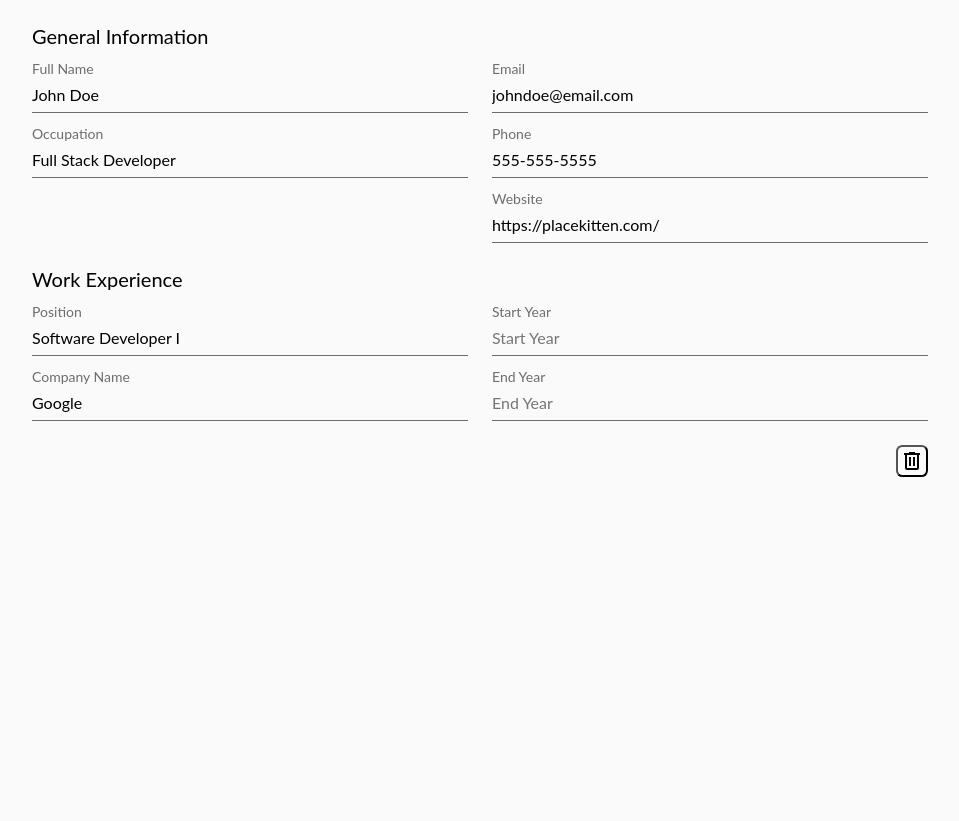
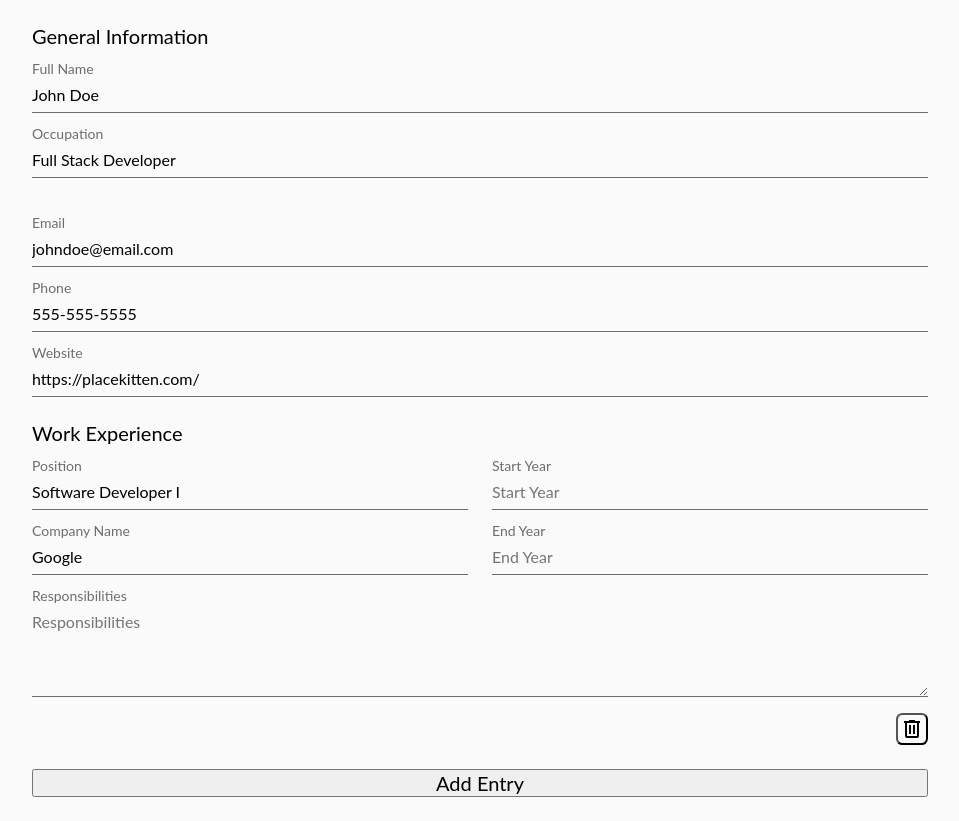
Before and after one commit to ewoknock/cv-generator, a React (Vite) app: page / in a window 1280 px wide. Shown: the whole page, without its empty margins (160-1119 px from the left). Before the commit the page ends 800 px from the top, so only its background shows below. Built offline with nearby package versions, Linux system fonts and the light colour scheme.

Commit message:
Adds in the responsibilities text area to the work entry component

```diff
--- /dev/null
+++ b/src/components/AddEntryButton.jsx
@@ -0,0 +1,16 @@
+import '../styles/Button.css'
+
+function AddEntryButton({ onClick }){
+    return (
+        <button
+            type='button'
+            onClick={() => onClick()}
+            aria-label="Add Entry"
+            className='btn add-entry-btn'
+        >
+        Add Entry
+        </button>
+    )
+}
+
+export default AddEntryButton
--- a/src/components/Work.jsx
+++ b/src/components/Work.jsx
@@ -1,6 +1,7 @@
 import { useContext } from 'react'
 import { DataContext } from '../contexts/DataContext'
 import DeleteButton from './DeleteButton'
+import AddEntryButton from './AddEntryButton'
 import '../styles/Work.css'
 
     /*
@@ -71,7 +72,7 @@ function Work(){
                                     />
                                 </div>
                                 <div className='form-group'>
-                                    <label htmlFor='occupation' className='form-label'>Company Name</label>
+                                    <label htmlFor='name' className='form-label'>Company Name</label>
                                     <input
                                         type='text'
                                         className='form-control company-name'
@@ -85,7 +86,7 @@ function Work(){
                             </div>
                             <div className='position-info'>
                                 <div className='form-group'>
-                                    <label htmlFor='position' className='form-label'>Start Year</label>
+                                    <label htmlFor='start' className='form-label'>Start Year</label>
                                     <input
                                         type='text'
                                         className='form-control start'
@@ -97,7 +98,7 @@ function Work(){
                                     />
                                 </div>
                                 <div className='form-group'>
-                                    <label htmlFor='occupation' className='form-label'>End Year</label>
+                                    <label htmlFor='end' className='form-label'>End Year</label>
                                     <input
                                         type='text'
                                         className='form-control end'
@@ -110,11 +111,26 @@ function Work(){
                                 </div>
                             </div>
                         </div>
+                        <div className='position-info'>
+                            <div className='form-group'>
+                                <label htmlFor='responsibilities' className='form-label'>Responsibilities</label>
+                                <textarea
+                                    type='textarea'
+                                    className='form-control responsibilities'
+                                    id='responsibilities'
+                                    name='responsibilities'
+                                    value={work.responsibilities}
+                                    onChange={(e) => handleItemChange(e, index, "responsibilities")}
+                                    placeholder='Responsibilities'
+                                    rows='4'
+                                />
+                            </div>
+                        </div>
                         <DeleteButton onClick={() => removeEntry(index)} />
                     </section>
                 )
             })}
-
+            <AddEntryButton onClick={() => addEntry()} />
         </fieldset>
     )
 }
--- a/src/styles/App.css
+++ b/src/styles/App.css
@@ -2,12 +2,3 @@ main{
   width: 70%;
   margin: 0 auto;
 }
-
-fieldset{
-  display: flex;
-  margin-bottom: var(--space-l);
-  gap: var(--space-l);
-  border: none;
-  margin: var(--space-l) 0;
-  font-size: var(--font-size-xl);
-}
--- a/src/styles/Button.css
+++ b/src/styles/Button.css
@@ -4,4 +4,5 @@
     background-color: var(--color-white);
     border-radius: var(--border-radius);
     padding: var(--space-xxxxs);
+    margin-top: var(--space-m);
 }
--- a/src/styles/Form.css
+++ b/src/styles/Form.css
@@ -1,11 +1,12 @@
 fieldset{
     display: flex;
+    flex-direction: column;
     margin-bottom: var(--space-l);
     gap: var(--space-l);
     border: none;
     margin: var(--space-l) 0;
     font-size: var(--font-size-xl);
-  }
+}
 
 legend{
     text-align: left;
--- a/src/styles/Work.css
+++ b/src/styles/Work.css
@@ -7,7 +7,6 @@
 .position-entry{
     flex-grow: 1;
     display: flex;
-    margin-bottom: var(--space-l);
     gap: var(--space-l);
 }
 
```
